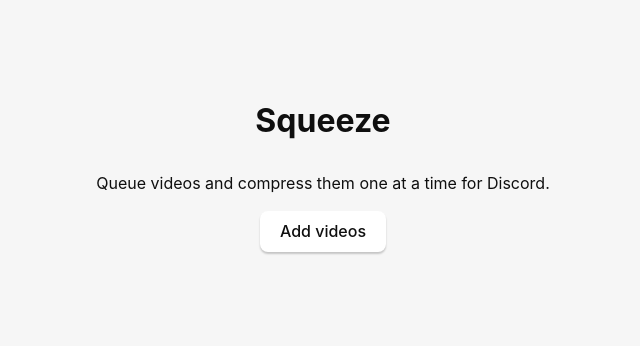
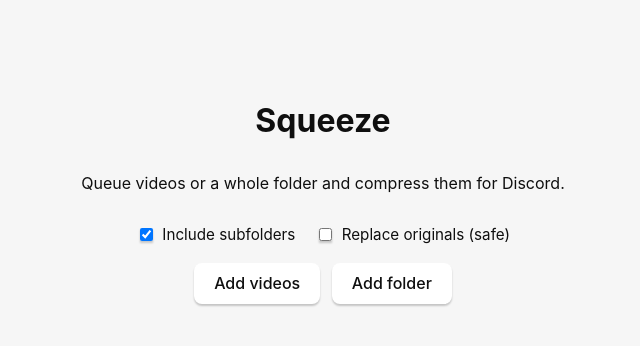
Before and after one commit to avalianiz/squeeze, a React (Vite) app: page / in a window 1280 px wide. Shown: the top 346 px of the page, without its empty margins (317-957 px from the left). Built offline with nearby package versions, Linux system fonts and the light colour scheme.

Commit message:
feat(folder-ui): add folder button with recursive and replace checkboxes

```diff
--- a/src/App.css
+++ b/src/App.css
@@ -44,6 +44,22 @@
 .row {
   display: flex;
   justify-content: center;
+}
+
+.options {
+  display: flex;
+  justify-content: center;
+  gap: 1.25rem;
+  flex-wrap: wrap;
+  margin: 0.75rem 0 1rem;
+  font-size: 0.95rem;
+}
+
+.options label {
+  display: flex;
+  align-items: center;
+  gap: 0.4rem;
+  cursor: pointer;
 }
 
 a {
--- a/src/App.tsx
+++ b/src/App.tsx
@@ -22,6 +22,8 @@
   | "failed"
   | "cancelled";
 
+type OutputMode = "copy_beside" | "replace";
+
 type CompressionJob = {
   id: string;
   input_path: string;
@@ -30,6 +32,7 @@
   error: string | null;
   progress_percent: number;
   output_size_bytes: number | null;
+  output_mode: OutputMode;
 };
 
 type JobProgress = {
@@ -71,6 +74,8 @@
   const [jobs, setJobs] = useState<CompressionJob[]>([]);
   const [error, setError] = useState("");
   const [busy, setBusy] = useState(false);
+  const [recursive, setRecursive] = useState(true);
+  const [replaceOriginals, setReplaceOriginals] = useState(false);
 
   useEffect(() => {
     let alive = true;
@@ -102,7 +107,7 @@
     };
   }, []);
 
-  async function pickAndProbe() {
+  async function pickVideos() {
     const selected = await open({
       multiple: true,
       directory: false,
@@ -122,18 +127,58 @@
     setBusy(true);
     setError("");
     try {
-      // show metadata for the last picked one, queue gets all of them
       const probed = await invoke<Media>("probe_media", {
         path: paths[paths.length - 1],
       });
       setMedia(probed);
 
       for (const path of paths) {
-        await invoke<CompressionJob>("enqueue_job", { path });
+        await invoke<CompressionJob>("enqueue_job", {
+          path,
+          replace: replaceOriginals,
+        });
       }
       setJobs(await invoke<CompressionJob[]>("list_jobs"));
     } catch (err) {
       setError(typeof err === "string" ? err : "failed to add jobs");
+    } finally {
+      setBusy(false);
+    }
+  }
+
+  async function pickFolder() {
+    const selected = await open({
+      multiple: false,
+      directory: true,
+      title: "Pick a folder of videos",
+    });
+
+    if (selected === null) {
+      return;
+    }
+
+    const path = Array.isArray(selected) ? selected[0] : selected;
+    if (!path) {
+      return;
+    }
+
+    setBusy(true);
+    setError("");
+    try {
+      const added = await invoke<CompressionJob[]>("enqueue_folder", {
+        path,
+        recursive,
+        replace: replaceOriginals,
+      });
+      if (added.length > 0) {
+        const probed = await invoke<Media>("probe_media", {
+          path: added[added.length - 1].input_path,
+        });
+        setMedia(probed);
+      }
+      setJobs(await invoke<CompressionJob[]>("list_jobs"));
+    } catch (err) {
+      setError(typeof err === "string" ? err : "failed to add folder");
     } finally {
       setBusy(false);
     }
@@ -160,11 +205,33 @@
   return (
     <main className="container">
       <h1>Squeeze</h1>
-      <p>Queue videos and compress them one at a time for Discord.</p>
+      <p>Queue videos or a whole folder and compress them for Discord.</p>
+
+      <div className="options">
+        <label>
+          <input
+            type="checkbox"
+            checked={recursive}
+            onChange={(e) => setRecursive(e.target.checked)}
+          />
+          Include subfolders
+        </label>
+        <label>
+          <input
+            type="checkbox"
+            checked={replaceOriginals}
+            onChange={(e) => setReplaceOriginals(e.target.checked)}
+          />
+          Replace originals (safe)
+        </label>
+      </div>
 
       <div className="row">
-        <button type="button" onClick={pickAndProbe} disabled={busy}>
+        <button type="button" onClick={pickVideos} disabled={busy}>
           {busy ? "Adding..." : "Add videos"}
+        </button>
+        <button type="button" onClick={pickFolder} disabled={busy}>
+          {busy ? "Adding..." : "Add folder"}
         </button>
       </div>
 
@@ -191,13 +258,16 @@
 
       {jobs.length > 0 && (
         <div className="queue">
-          <h2>Queue</h2>
+          <h2>Queue ({jobs.length})</h2>
           <ul>
             {jobs.map((job) => (
               <li key={job.id} className="queue-item">
                 <div className="queue-top">
                   <strong>{fileName(job.input_path)}</strong>
-                  <span className="status">{job.status}</span>
+                  <span className="status">
+                    {job.status}
+                    {job.output_mode === "replace" ? " · replace" : " · copy"}
+                  </span>
                 </div>
                 {job.status === "running" && (
                   <div className="bar">
```
